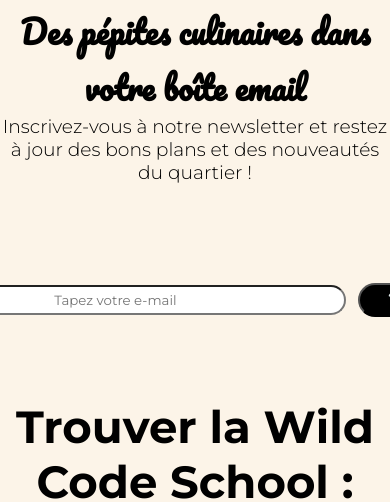
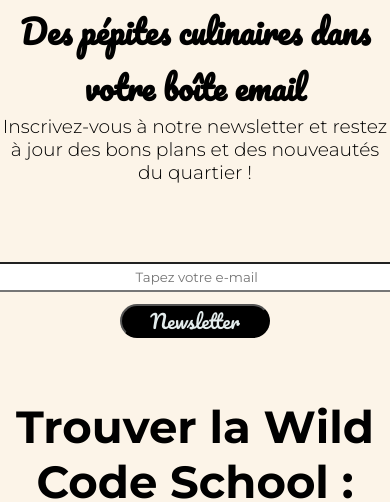
Before and after one commit to chloeafp/WildEats, a website with bundled scripts: page index.html in a window 390 px wide. Shown: the part 1211-1713 px from the top of the page. Built offline with nearby package versions, Linux system fonts and the light colour scheme.

Commit message:
responsive NL

```diff
--- a/assets/styles/footer.css
+++ b/assets/styles/footer.css
@@ -139,3 +139,14 @@
 .logo-social-media p {
     font-family: 'Segoe UI', Tahoma, Geneva, Verdana, sans-serif;
 }
+
+
+
+/* ---------------- MEDIA QUERIES ---------------- */
+
+@media screen and (max-width:904px){
+    .box {
+        flex-direction: column;
+
+    }
+}
```
